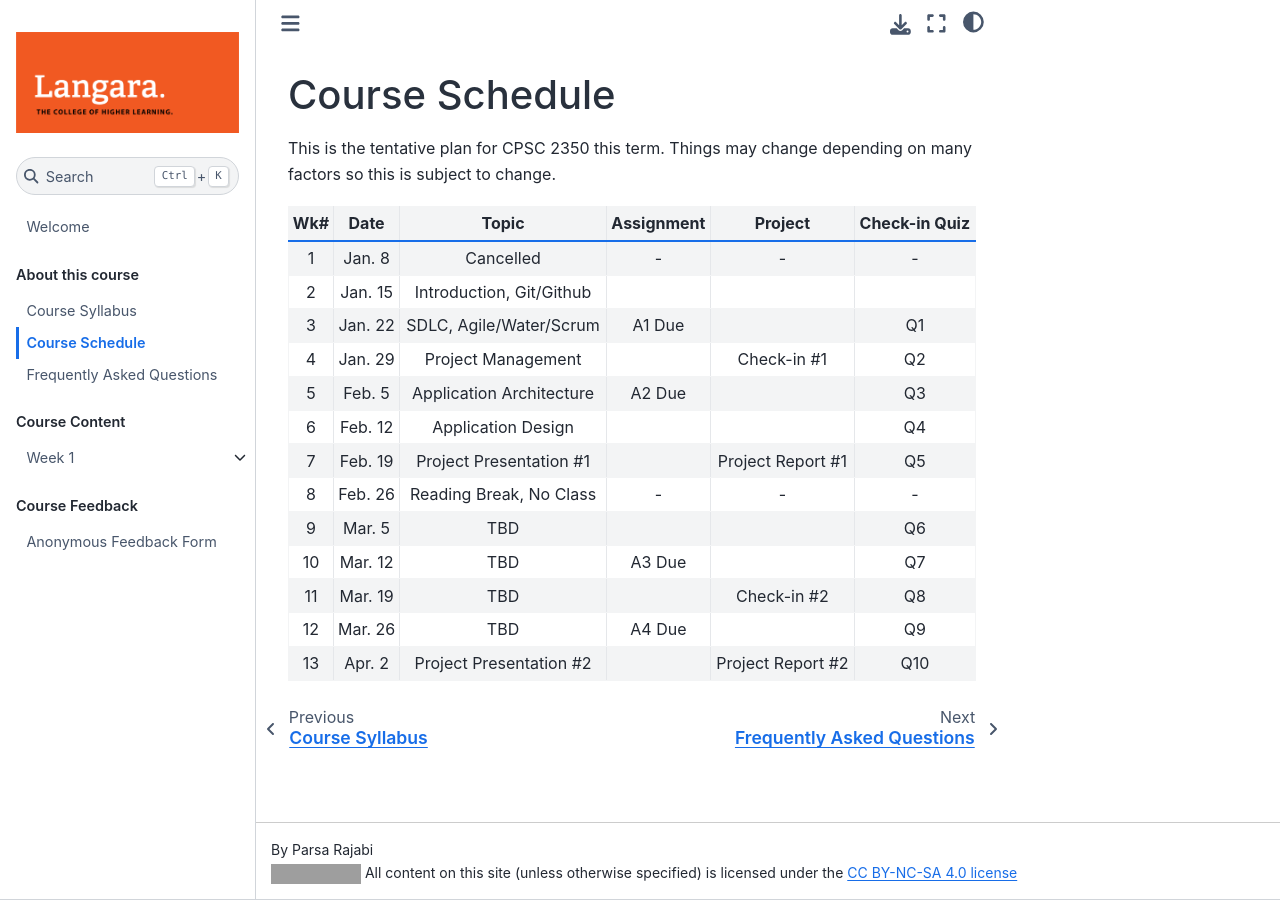
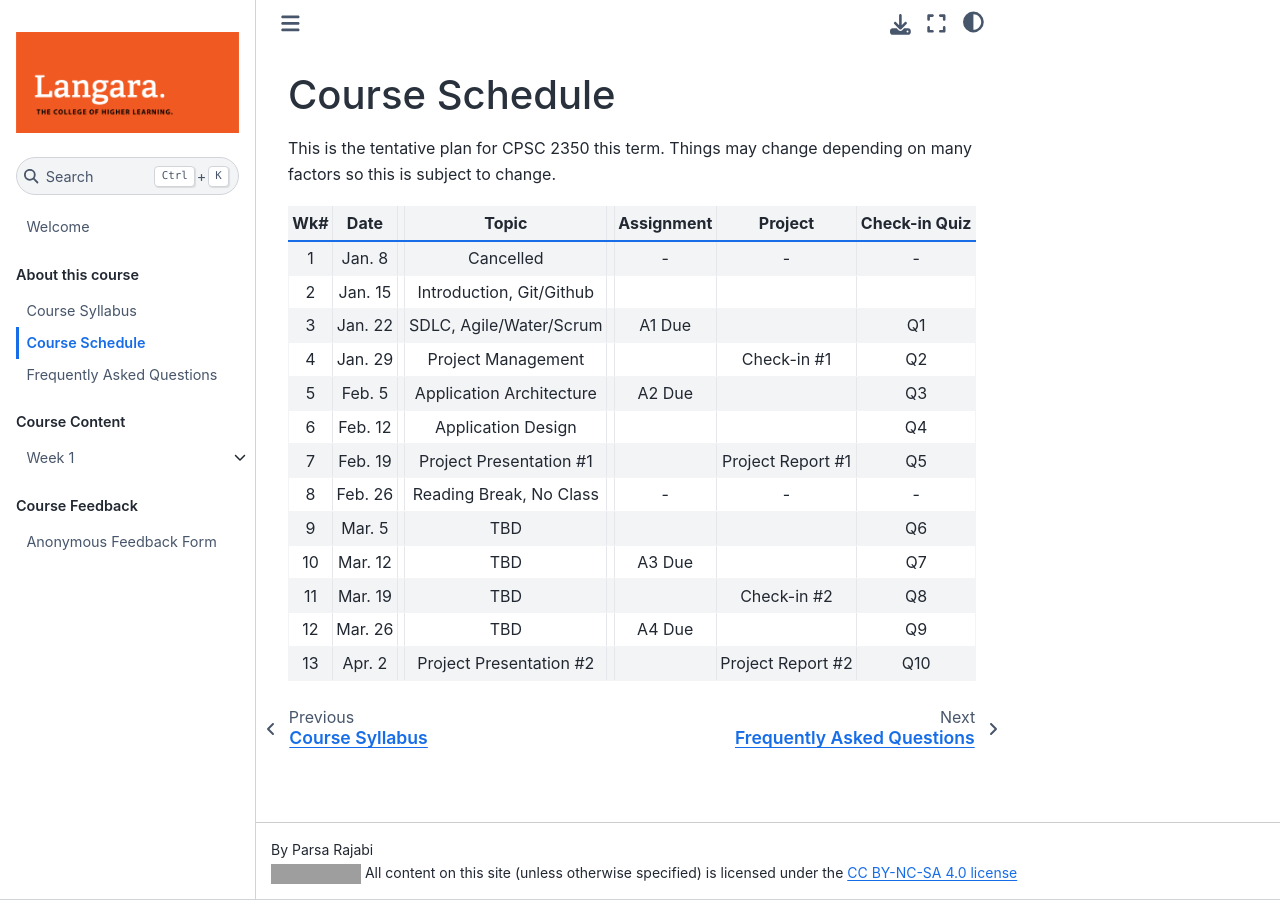
Before and after one commit to Parsa-Rajabi/cpsc-2350-spring-2022, a Jupyter Book: the page built from about/course_schedule.md, in a window 1280 px wide. Built offline with Jupyter Book 1.0.4 settings and Sphinx 7.4.7 and the Sphinx Book theme 1.1.4, drawn with Linux system fonts in a browser that asks for light colours; pages that are not in the unit, such as notebooks, are missing from menus; grey boxes are pictures that could not be loaded.

```diff
--- a/about/syllabus_bits/schedule.md
+++ b/about/syllabus_bits/schedule.md
@@ -1,18 +1,18 @@
 This is the tentative plan for {{ COURSE_CODE }} this term.
 Things may change depending on many factors so this is subject to change.
 
-| Wk# | Date     | Topic                                         | Assignment | Project                 | Check-in Quiz |
-|:---:|:--------:|:---------------------------------------------:|:----------:|:-----------------------:|:-------------:|
-| 1   | Jan. 8   | Cancelled                                     |  -         | -                       | -             |
-| 2   | Jan. 15  | Introduction, Git/Github                      |            |                         |               |
-| 3   | Jan. 22  | SDLC, Agile/Water/Scrum                       | A1 Due     |                         | Q1            |
-| 4   | Jan. 29  | Project Management                            |            | Check-in #1             | Q2            |
-| 5   | Feb. 5   | Application Architecture                      | A2 Due     |                         | Q3            |
-| 6   | Feb. 12  | Application Design                            |            |                         | Q4            |
-| 7   | Feb. 19  | Project Presentation #1                       |            | Project Report #1       | Q5            |
-| 8   | Feb. 26  | Reading Break, No Class                       | -          | -                       | -             |
-| 9   | Mar. 5   | TBD                                           |            |                         | Q6            |
-| 10  | Mar. 12  | TBD                                           | A3 Due     |                         | Q7            |
-| 11  | Mar. 19  | TBD                                           |            | Check-in #2             | Q8            |
-| 12  | Mar. 26  | TBD                                           | A4 Due     |                         | Q9            |
-| 13  | Apr. 2   | Project Presentation #2                       |            | Project Report #2       | Q10           |
+| Wk# | Date     | |Topic                                          | | Assignment | Project                 | Check-in Quiz |
+|:---:|:--------:|:-:|:-------------------------------------------:|:-:| :----------:|:-----------------------:|:-------------:|
+| 1   | Jan. 8   | | Cancelled                                     | |  -         | -                       | -             |
+| 2   | Jan. 15  | | Introduction, Git/Github                      | |            |                         |               |
+| 3   | Jan. 22  | | SDLC, Agile/Water/Scrum                       | | A1 Due     |                         | Q1            |
+| 4   | Jan. 29  | | Project Management                            | |            | Check-in #1             | Q2            |
+| 5   | Feb. 5   | | Application Architecture                      | | A2 Due     |                         | Q3            |
+| 6   | Feb. 12  | | Application Design                            | |            |                         | Q4            |
+| 7   | Feb. 19  | | Project Presentation #1                       | |            | Project Report #1       | Q5            |
+| 8   | Feb. 26  | | Reading Break, No Class                       | | -          | -                       | -             |
+| 9   | Mar. 5   | | TBD                                           | |            |                         | Q6            |
+| 10  | Mar. 12  | | TBD                                           | | A3 Due     |                         | Q7            |
+| 11  | Mar. 19  | | TBD                                           | |            | Check-in #2             | Q8            |
+| 12  | Mar. 26  | | TBD                                           | | A4 Due     |                         | Q9            |
+| 13  | Apr. 2   | | Project Presentation #2                       | |            | Project Report #2       | Q10           |
```
